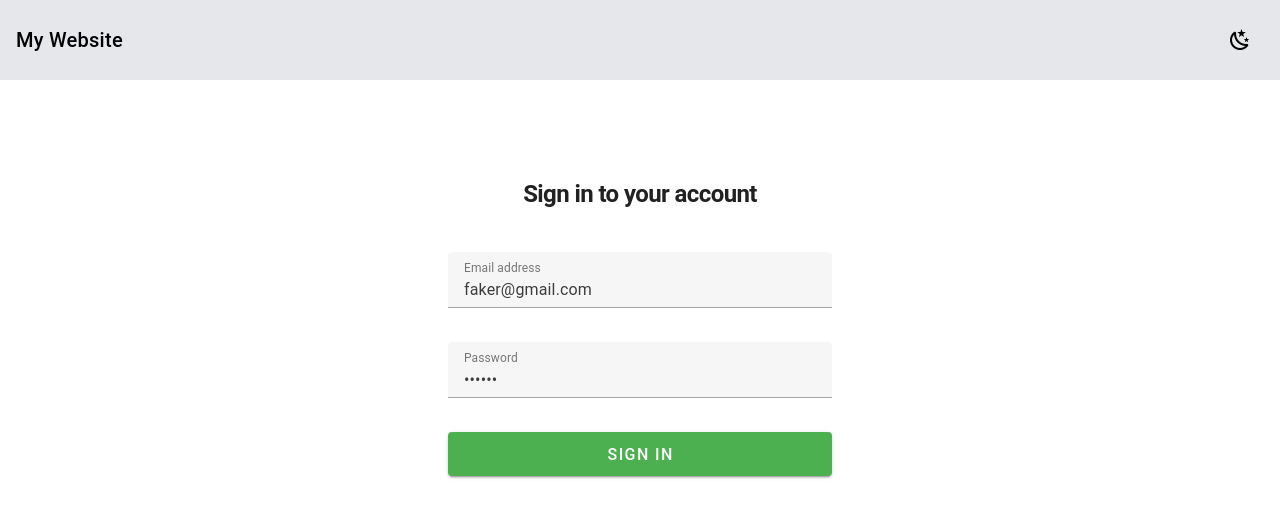
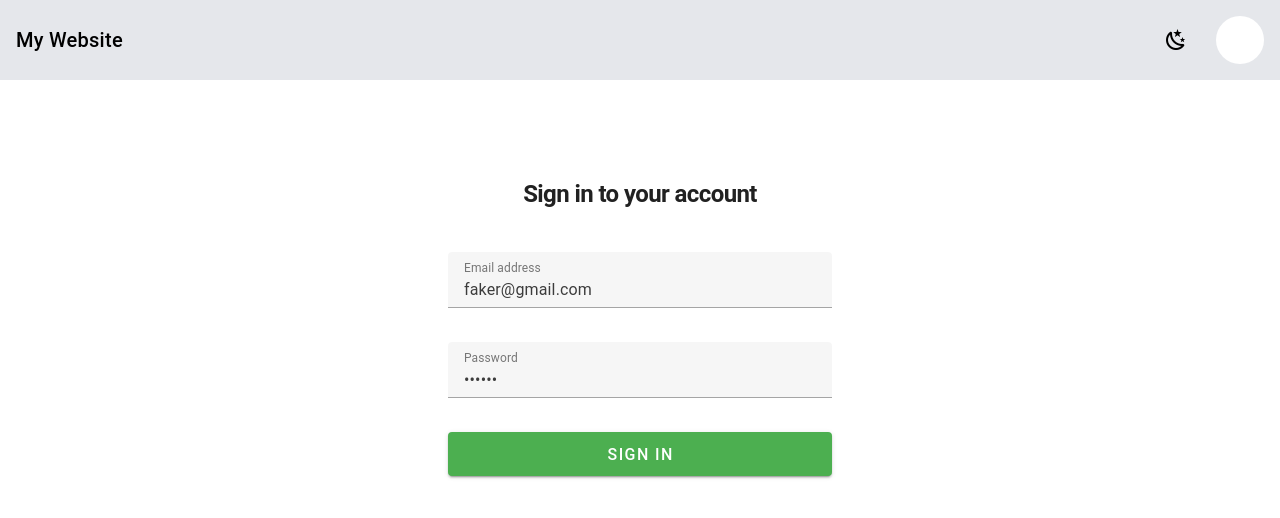
Before and after one commit to xayrullo/dashboard.frontend, a Nuxt app: page /login in a window 1280 px wide. Shown: the top 518 px of the page. Built offline with nearby package versions, Linux system fonts and the light colour scheme; no server answers.

Commit message:
Sales analytics connected with mock api

```diff
--- a/components/chart/base.vue
+++ b/components/chart/base.vue
@@ -5,6 +5,7 @@
       :data="chartData"
       :options="chartOptions"
       :height="height"
+      :width="width"
     />
   </div>
 </template>
@@ -63,6 +64,7 @@ interface BaseChartProps {
   data: any;
   options?: any;
   height?: number;
+  width?: number | string;
 }
 
 const props = defineProps<BaseChartProps>();
--- /dev/null
+++ b/components/header.vue
@@ -0,0 +1,42 @@
+<template>
+  <header>
+    <div
+      class="flex items-center justify-between p-4"
+      :class="
+        $vuetify.theme.name === 'dark'
+          ? 'bg-gray-800 text-white'
+          : 'bg-gray-200 text-black'
+      "
+    >
+      <h1 class="text-h6">My Website</h1>
+      <div class="flex items-center gap-4">
+        <v-btn
+          variant="text"
+          :icon="
+            $vuetify.theme.name === 'dark'
+              ? 'mdi-weather-sunny'
+              : 'mdi-weather-night'
+          "
+          @click="onChangeTheme"
+        ></v-btn>
+        <v-avatar size="large">
+          <v-img :alt="authStore.user?.username" :src="authStore.user?.image" />
+        </v-avatar>
+      </div>
+    </div>
+  </header>
+</template>
+
+<script setup lang="ts">
+import { useTheme } from "vuetify";
+
+const theme = useTheme();
+const authStore = useAuthStore();
+
+const themeName = useCookie<string>("theme", { default: () => "system" });
+
+function onChangeTheme() {
+  theme.toggle();
+  themeName.value = theme.name.value;
+}
+</script>
--- a/layouts/default.vue
+++ b/layouts/default.vue
@@ -1,34 +1,6 @@
 <template>
   <v-app>
-    <header>
-      <div
-        class="flex items-center justify-between p-4"
-        :class="
-          $vuetify.theme.name === 'dark'
-            ? 'bg-gray-800 text-white'
-            : 'bg-gray-200 text-black'
-        "
-      >
-        <h1 class="text-h6">My Website</h1>
-        <div class="flex items-center gap-4">
-          <v-btn
-            variant="text"
-            :icon="
-              $vuetify.theme.name === 'dark'
-                ? 'mdi-weather-sunny'
-                : 'mdi-weather-night'
-            "
-            @click="$vuetify.theme.toggle()"
-          ></v-btn>
-          <v-avatar size="large">
-            <v-img
-              :alt="authStore.user?.username"
-              :src="authStore.user?.image"
-            />
-          </v-avatar>
-        </div>
-      </div>
-    </header>
+    <header-base />
     <main>
       <slot />
     </main>
@@ -36,5 +8,15 @@
 </template>
 
 <script setup lang="ts">
-const authStore = useAuthStore();
+import { useTheme } from "vuetify";
+import HeaderBase from "~/components/header.vue";
+
+const theme = useTheme();
+
+const themeName = useCookie<string>("theme", { default: () => "system" });
+
+function onChangeTheme() {
+  theme.toggle();
+  themeName.value = theme.name.value;
+}
 </script>
--- a/layouts/guest.vue
+++ b/layouts/guest.vue
@@ -1,26 +1,10 @@
 <template>
   <v-app>
-    <header>
-      <div
-        class="flex items-center justify-between p-4"
-        :class="
-          $vuetify.theme.name === 'dark'
-            ? 'bg-gray-800 text-white'
-            : 'bg-gray-200 text-black'
-        "
-      >
-        <h1 class="text-h6">My Website</h1>
-        <v-btn
-          variant="text"
-          :icon="
-            $vuetify.theme.name === 'dark'
-              ? 'mdi-weather-sunny'
-              : 'mdi-weather-night'
-          "
-          @click="$vuetify.theme.toggle()"
-        ></v-btn>
-      </div>
-    </header>
+    <header-base />
     <slot />
   </v-app>
 </template>
+
+<script setup lang="ts">
+import HeaderBase from "~/components/header.vue";
+</script>
--- a/pages/index.vue
+++ b/pages/index.vue
@@ -61,7 +61,7 @@
             <div class="font-semibold">Total Sales</div>
             <client-only class="flex items-center justify-center">
               <chart-base
-                v-if="totalSales && !totalSalesPending"
+                v-if="totalSales"
                 type="doughnut"
                 :data="totalSales"
               />
@@ -71,25 +71,30 @@
           <div class="w-full lg:w-2/3">
             <div class="text font-semibold">Sales Analytics</div>
             <client-only class="flex items-center justify-center">
-              <chart-base type="bar" :data="totalSalesByCategory" />
+              <chart-base
+                v-if="salesAnalytics"
+                type="bar"
+                width="100%"
+                :data="salesAnalytics"
+              />
             </client-only>
           </div>
         </v-card-text>
-        <client-only>
+        <!-- <client-only>
           <chart-base type="line" :data="lineChartData" />
           <chart-base type="pie" :data="pieChartData" />
           <chart-base type="radar" :data="radarChartData" />
           <chart-base type="polarArea" :data="polarAreaChartData" />
           <chart-base type="bubble" :data="bubbleChartData" />
           <chart-base type="scatter" :data="scatterChartData" />
-        </client-only>
+        </client-only> -->
       </v-card>
     </div>
   </v-container>
 </template>
 
 <script setup lang="ts">
-import { fetchTotalSales } from "~/services/dashboard";
+import { fetchSalesAnalytics, fetchTotalSales } from "~/services/dashboard";
 import type { ITotalSales } from "~/types/dashboard";
 
 const breadcrumbs = [
@@ -252,8 +257,19 @@ const { data: totalSalesData, pending: totalSalesPending } = useAsyncData(
   }
 );
 
+const { data: salesAnalyticsData, pending: salesAnalyticsPending } =
+  useAsyncData("fetch-sales-analytics", async () => {
+    const response = await fetchSalesAnalytics({
+      startDate: "2025-09-25",
+      endDate: "2025-09-29",
+      categories: ["book", "phone", "pc", "car"],
+    });
+
+    return response.data.value ?? [];
+  });
+
 const totalSales = computed(() => {
-  if (totalSalesData.value) {
+  if (!totalSalesData.value) return null;
   return {
     labels: totalSalesData.value.map((item) => item.label),
     datasets: [
@@ -267,6 +283,10 @@ const totalSales = computed(() => {
       },
     ],
   } as ITotalSales;
-  }
+});
+
+const salesAnalytics = computed(() => {
+  if (!salesAnalyticsData.value) return null;
+  return salesAnalyticsData.value;
 });
 </script>
--- a/plugins/vuetify.ts
+++ b/plugins/vuetify.ts
@@ -4,9 +4,11 @@ import "vuetify/styles";
 import { createVuetify } from "vuetify";
 
 export default defineNuxtPlugin((app) => {
+  const type = useCookie("theme");
+
   const vuetify = createVuetify({
     theme: {
-      defaultTheme: "system",
+      defaultTheme: type.value || "system",
     },
   });
   app.vueApp.use(vuetify);
--- a/services/dashboard.ts
+++ b/services/dashboard.ts
@@ -1,5 +1,5 @@
 import type { IErrorResponse } from "~/types";
-import type { ITotalSalesResponse } from "~/types/dashboard";
+import type { ITotalSales, ITotalSalesResponse } from "~/types/dashboard";
 
 export const fetchTotalSales = async (params: {
   startDate: string;
@@ -12,7 +12,24 @@ export const fetchTotalSales = async (params: {
 
   return {
     data: data,
-    error: error,
+    error: error.value as IErrorResponse,
     success: computed(() => !error.value),
   };
 };
+
+export const fetchSalesAnalytics = async (params: {
+  startDate: string;
+  endDate: string;
+  categories: string[];
+}) => {
+  const { data, error } = await useApi<ITotalSales>(
+    "/api/dashboard/sales-analytics",
+    { query: params }
+  );
+
+  return {
+    data: data,
+    error: error.value as IErrorResponse,
+    success: computed(() => !error.value),
+  };
+};
```
Also changed, not shown: 1 other file (tests, documents, lock files or other folders). Lines whose indentation alone changed are shown as unchanged.
